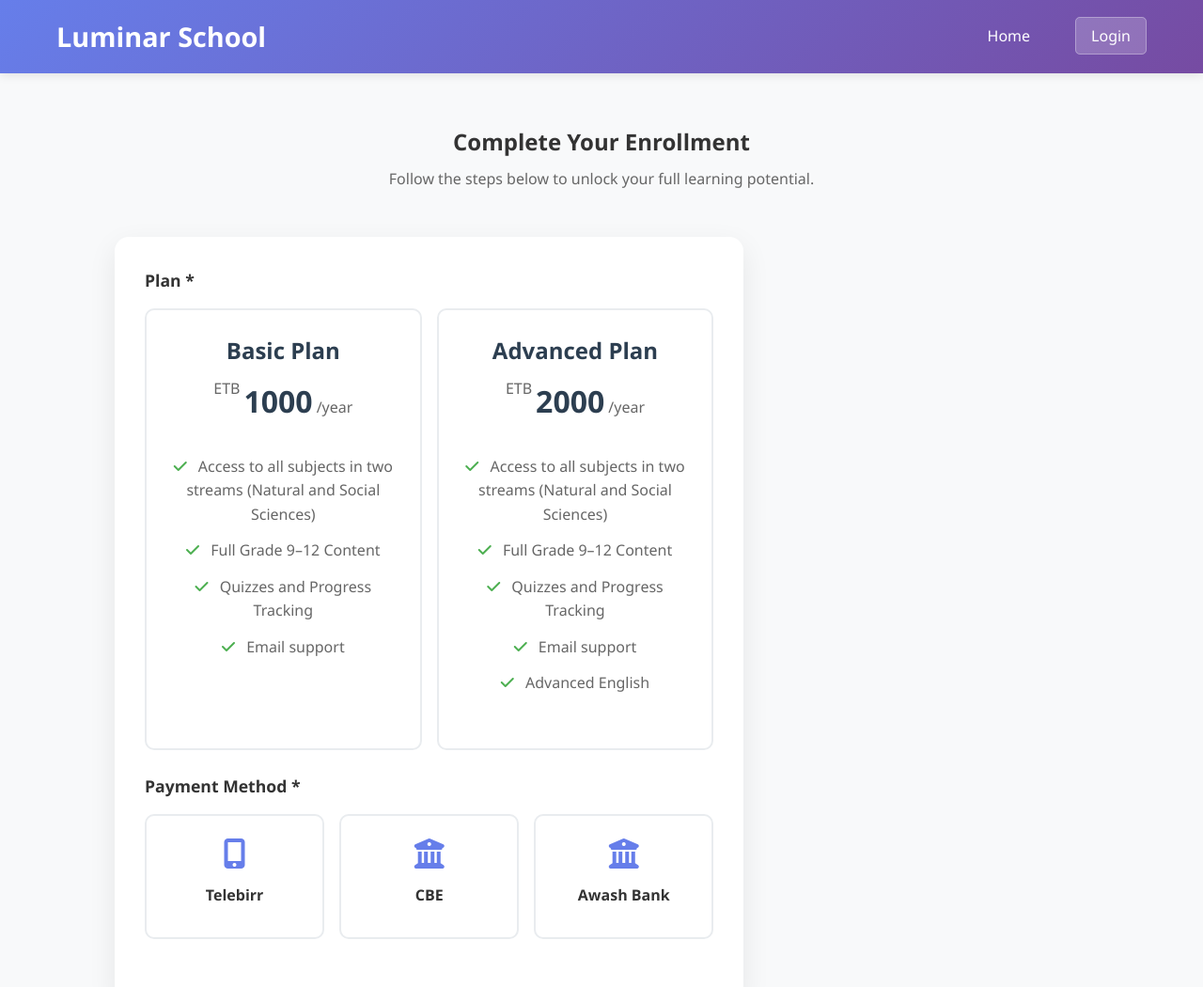
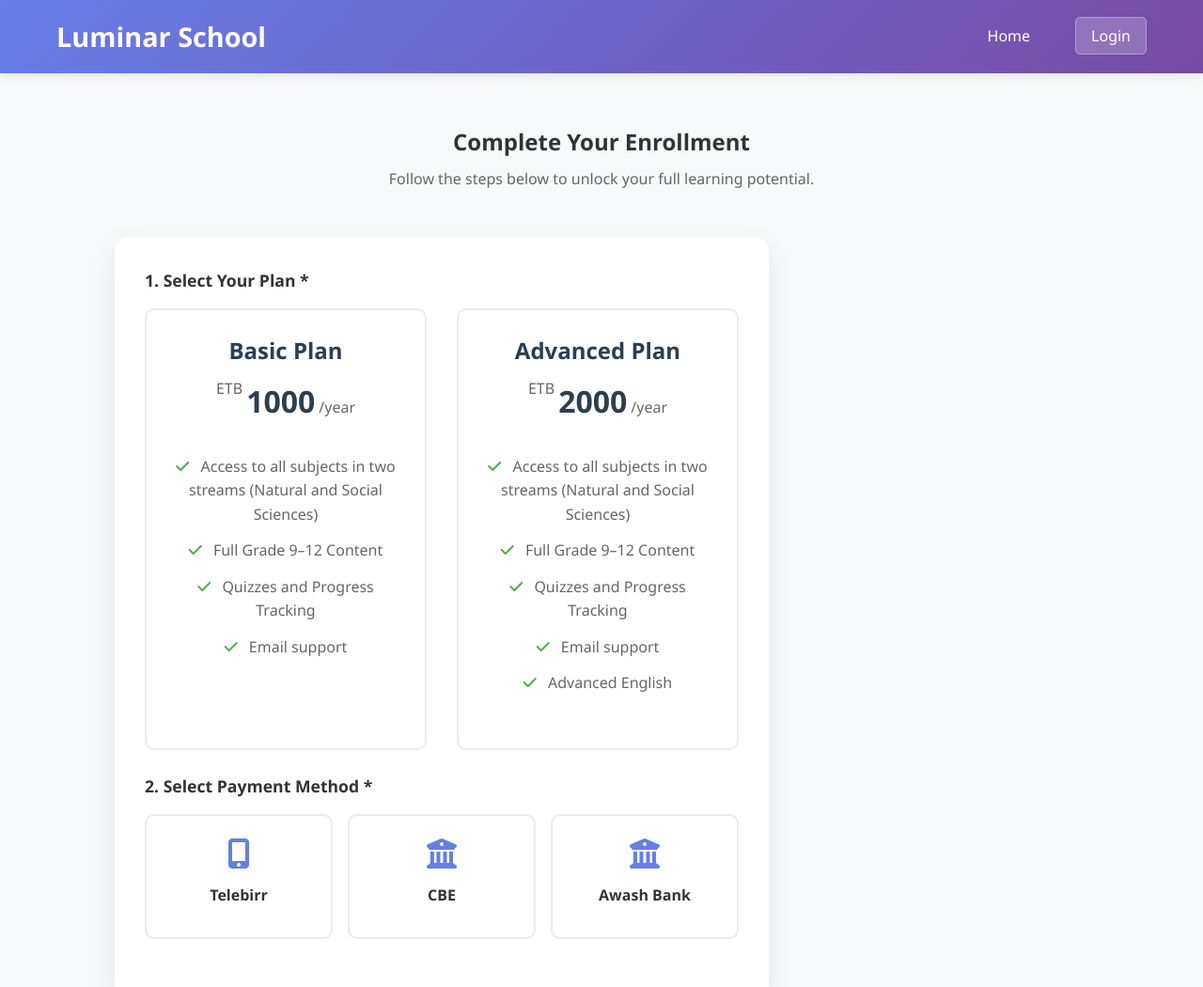
Before and after one commit to fev212/luminar-academy-backend, a website: page payment.html in a window 1280 px wide. Shown: the top 1050 px of the page at 94% size. Drawn offline with Linux system fonts and the light colour scheme; no server answers; sample sign-in values are in the browser's storage.

Commit message:
Updated backend code

```diff
--- a/payment.html
+++ b/payment.html
@@ -167,8 +167,8 @@
                 <form id="paymentForm">
                     <!-- Plan Selection -->
                     <div class="form-group">
-                        <label>Plan *</label>
-                        <div class="plans-grid" style="margin-top: 1rem; display: grid; grid-template-columns: 1fr 1fr; gap: 1rem;">
+                        <label>1. Select Your Plan *</label>
+                        <div class="plans-grid" style="margin-top: 1rem;">
                             <div class="plan-card" id="basicPlan" onclick="selectPlan('basic')">
                                 <div class="plan-header">
                                     <h3>Basic Plan</h3>
@@ -204,7 +204,7 @@
 
                     <!-- Payment Method Selection -->
                     <div class="form-group">
-                        <label>Payment Method *</label>
+                        <label>2. Select Payment Method *</label>
                         <div class="payment-methods" style="margin-top: 1rem;">
                             <div class="payment-method" id="telebirrMethod" onclick="selectPaymentMethod('telebirr')">
                                 <i class="fas fa-mobile-alt"></i>
@@ -224,7 +224,7 @@
 
                     <!-- Payment Details Form -->
                     <div id="paymentDetailsSection" style="display: none;">
-                        <div class="form-group" style="margin-top: 2rem;">
+                        <div class="form-group" style="margin-top: 2rem; border-top: 2px solid #f0f4ff; padding-top: 2rem;">
                             <label for="email">Your Email Address</label>
                             <input type="email" id="email" name="email" required readonly style="background-color: #e9ecef; cursor: not-allowed;">
                             <div class="error" id="emailError"></div>
```
